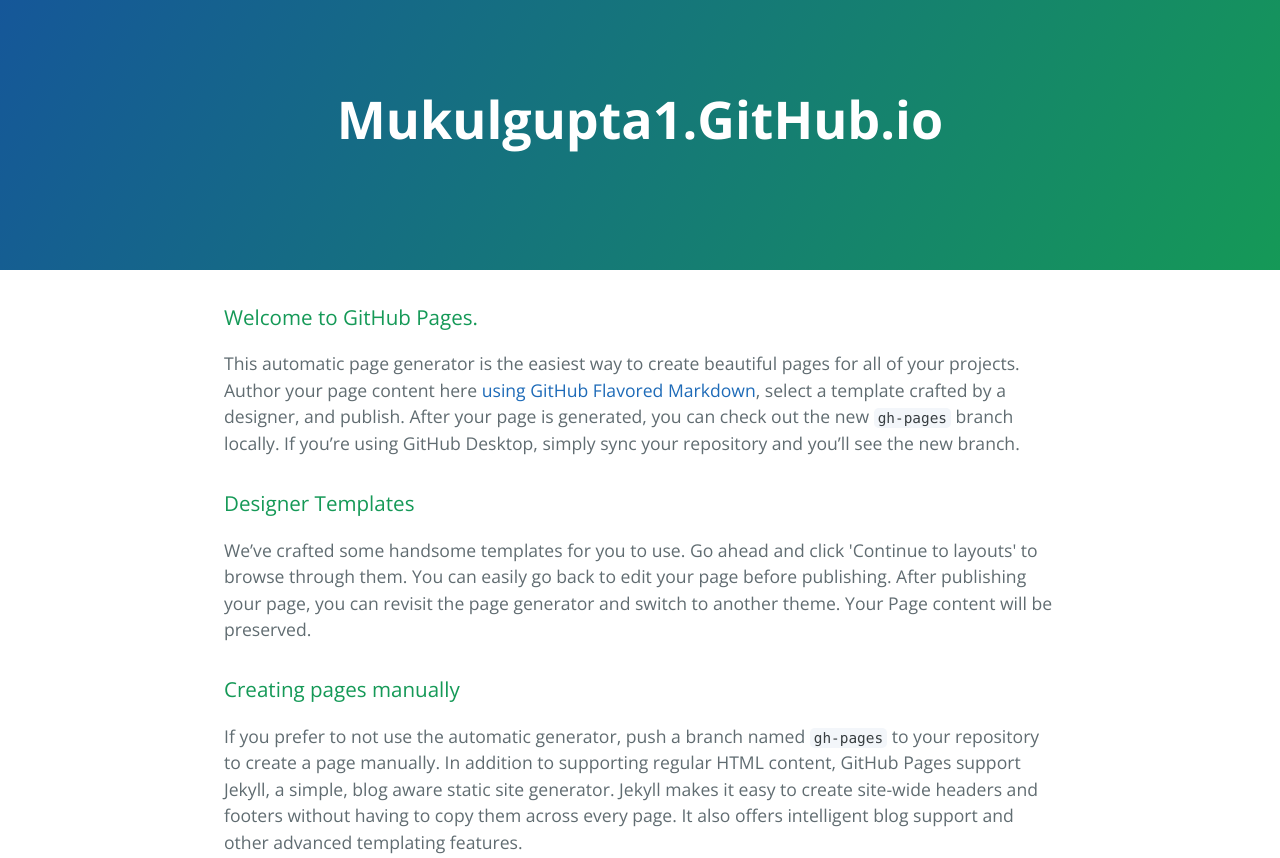
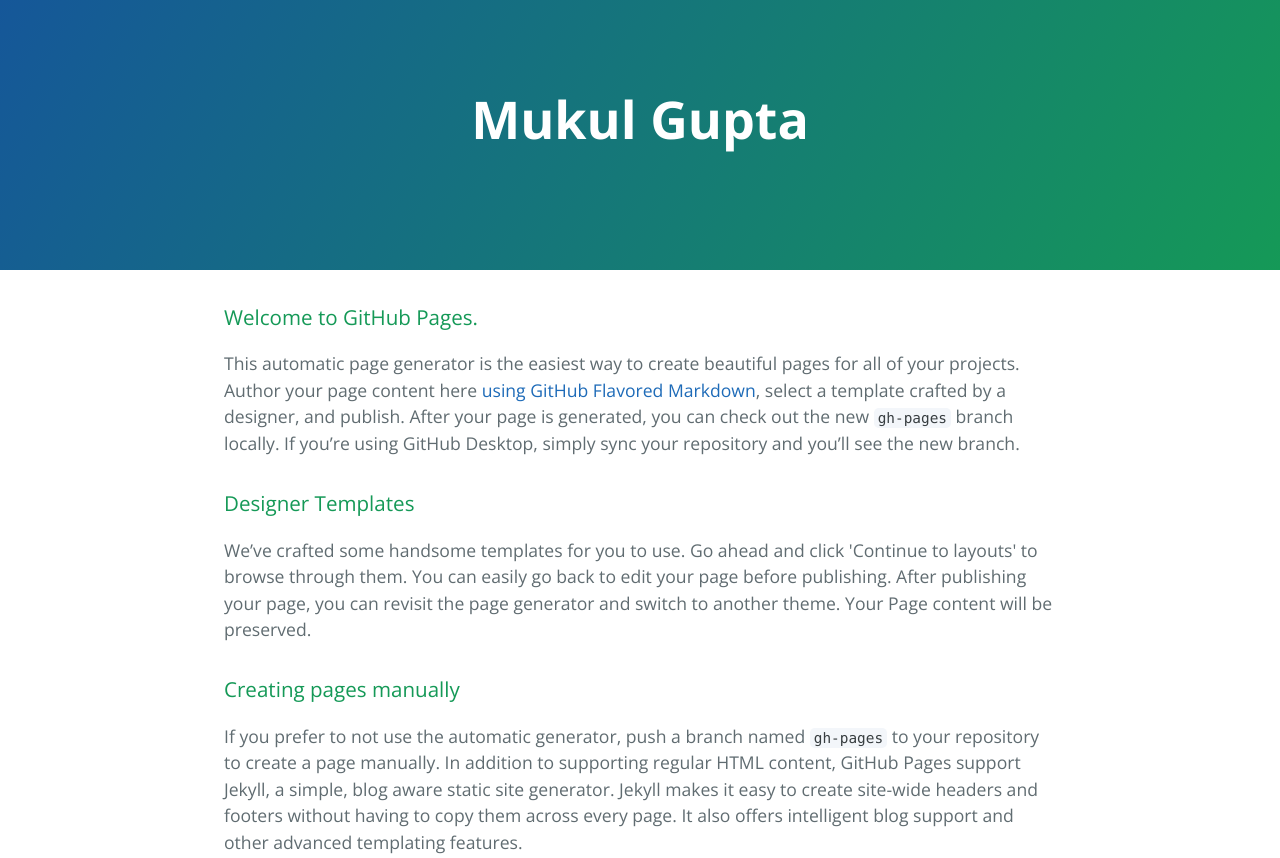
Before and after one commit to MukulGupta1/mukulgupta1.github.io, a plain HTML site: page index.html in a window 1280 px wide. Shown: the top 858 px of the page. Drawn offline with nearby package versions, Linux system fonts and the light colour scheme.

Commit message:
Update index.html

```diff
--- a/index.html
+++ b/index.html
@@ -11,7 +11,7 @@
   </head>
   <body>
     <section class="page-header">
-      <h1 class="project-name">Mukulgupta1.GitHub.io</h1>
+      <h1 class="project-name">Mukul Gupta</h1>
       <h2 class="project-tagline"></h2>
     </section>
 
```
